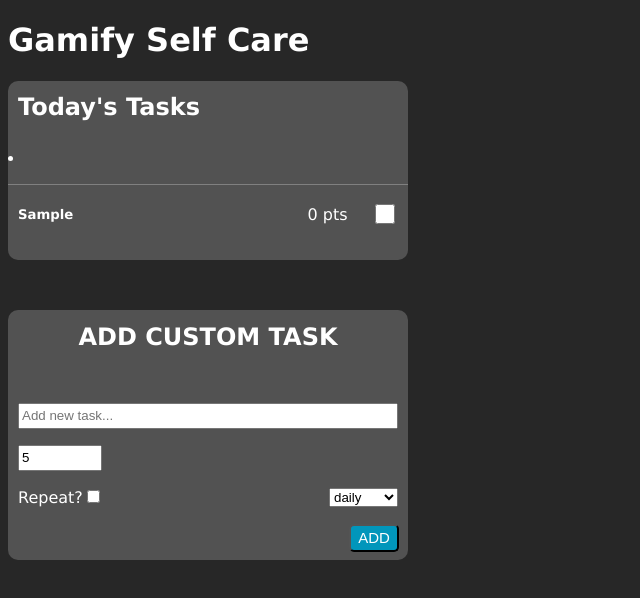
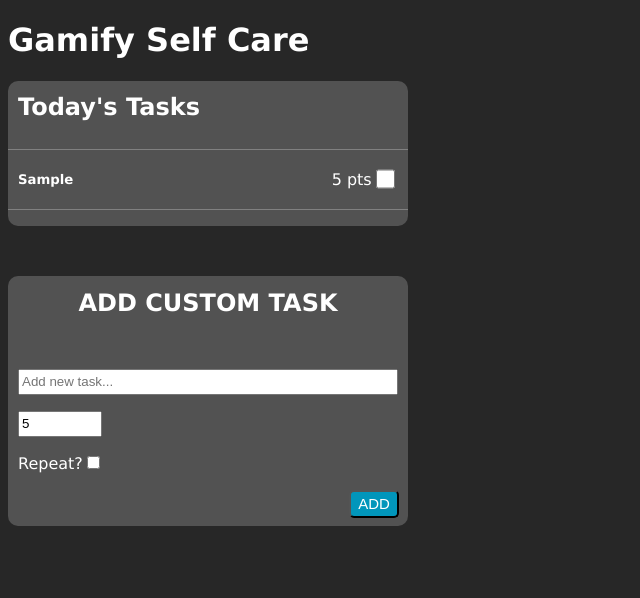
Before and after one commit to JoeHughes1/gamify-self-care, a React (Create React App) app: page / in a window 1280 px wide. Both pictures are taken after typing "Sample", "5" into the empty fields and a click on the button "ADD". Shown: the top 598 px of the page, without its empty margins (0-640 px from the left). Built offline with nearby package versions, Linux system fonts and the light colour scheme.

Commit message:
added points, repeatable, and frequency to Add Custom Task

```diff
--- a/src/App.js
+++ b/src/App.js
@@ -1,10 +1,16 @@
 import { useState } from "react";
 import React from "react";
+import CustomAddTask from "./CustomAddTask";
+import TaskList from "./TaskList";
 
 export default function App() {
 	const [tasks, setTasks] = useState([]);
 	const [taskName, setTaskName] = useState("");
+	const [points, setPoints] = useState(null);
+	const [repeat, setRepeat] = useState(false);
+	const [frequency, setFrequency] = useState("daily");
 
+	//handles submit button for CustomAddTask
 	function handleSubmitCustom(e) {
 		e.preventDefault();
 
@@ -12,9 +18,11 @@ export default function App() {
 			...tasks,
 			{
 				name: taskName,
-				points: 0,
+				points: points,
 				id: Date.now(),
 				complete: false,
+				repeat: repeat,
+				repeatFrequency: frequency,
 			},
 		]);
 
@@ -34,95 +42,14 @@ export default function App() {
 					onSubmit={handleSubmitCustom}
 					taskName={taskName}
 					setTaskName={setTaskName}
+					points={points}
+					setPoints={setPoints}
+					repeat={repeat}
+					setRepeat={setRepeat}
+					frequency={frequency}
+					setFrequency={setFrequency}
 				/>
 			</div>
 		</>
 	);
 }
-
-function TaskList({ tasks }) {
-	const initialTasks = [
-		{
-			id: 1,
-			name: "brush teeth",
-			points: 10,
-			repeats: true,
-			cycle: 0.5,
-			complete: false,
-		},
-		{
-			id: 2,
-			name: "wash face",
-			points: 10,
-			repeats: true,
-			cycle: 0.5,
-			complete: false,
-		},
-	];
-
-	const taskList = tasks.map((task) => (
-		<li key={task.id}>
-			<Task task={task} />
-		</li>
-	));
-
-	return (
-		<div>
-			<h2>Today's Tasks</h2>
-			{taskList}
-		</div>
-	);
-}
-
-function Task({ task }) {
-	return (
-		<ul
-			key={task.id}
-			className={
-				task.complete ? "task-list__task complete" : "task-list__task"
-			}
-		>
-			<h5>{task.name}</h5>
-			<p>{task.points} pts</p>
-			<input type="checkbox" className="task-list__task-checkbox"></input>
-		</ul>
-	);
-}
-
-function CustomAddTask({ onSubmit, taskName, setTaskName }) {
-	const repeat = true;
-
-	return (
-		<form onSubmit={onSubmit} className="custom-task-form">
-			<h2>ADD CUSTOM TASK</h2>
-			<input
-				type="text"
-				placeholder="Add new task..."
-				className="custom-task-form__name"
-				value={taskName}
-				onChange={(e) => setTaskName(e.target.value)}
-			></input>
-			<input
-				type="number"
-				placeholder="points"
-				className="custom-task-form__pts"
-			></input>
-
-			<span>
-				<p>
-					Repeat?<input type="checkbox"></input>
-				</p>
-				{repeat ? (
-					<select className="custom-task-form__repeat">
-						<option value="daily">daily</option>
-						<option value="weekly">weekly</option>
-						<option value="monthly">monthly</option>
-					</select>
-				) : (
-					""
-				)}
-			</span>
-			<button className="custom-task-form__submit">ADD</button>
-		</form>
-	);
-}
--- /dev/null
+++ b/src/CustomAddTask.js
@@ -0,0 +1,58 @@
+import React from "react";
+
+export default function CustomAddTask({
+	onSubmit,
+	taskName,
+	setTaskName,
+	points,
+	setPoints,
+	repeat,
+	setRepeat,
+	frequency,
+	setFrequency,
+}) {
+	return (
+		<form onSubmit={onSubmit} className="custom-task-form">
+			<h2>ADD CUSTOM TASK</h2>
+			<input
+				type="text"
+				placeholder="Add new task..."
+				className="custom-task-form__name"
+				value={taskName}
+				onChange={(e) => setTaskName(e.target.value)}
+			></input>
+			<input
+				type="number"
+				placeholder="points"
+				className="custom-task-form__pts"
+				value={points}
+				onChange={(e) => setPoints(e.target.value)}
+			></input>
+
+			<span>
+				<p>
+					Repeat?
+					<input
+						type="checkbox"
+						value={repeat}
+						onChange={() => setRepeat(!repeat)}
+					></input>
+				</p>
+				{repeat ? (
+					<select
+						className="custom-task-form__repeat"
+						value={frequency}
+						onChange={(e) => setFrequency(e.target.value)}
+					>
+						<option value="daily">daily</option>
+						<option value="weekly">weekly</option>
+						<option value="monthly">monthly</option>
+					</select>
+				) : (
+					<></>
+				)}
+			</span>
+			<button className="custom-task-form__submit">ADD</button>
+		</form>
+	);
+}
--- /dev/null
+++ b/src/Task.js
@@ -0,0 +1,30 @@
+import React, { useState } from "react";
+
+export default function Task({ task }) {
+	const [complete, setComplete] = useState(false);
+
+	return (
+		<ul
+			key={task.id}
+			className={
+				task.complete ? "task-list__task complete" : "task-list__task"
+			}
+		>
+			<h5>{task.name}</h5>
+			{task.repeat ? (
+				<p className="task-list__task-repeats">
+					repeats {task.repeatFrequency}
+				</p>
+			) : (
+				""
+			)}
+			<p className="task-list__task-pts">{task.points} pts</p>
+			<input
+				type="checkbox"
+				className="task-list__task-checkbox"
+				checked={complete}
+				onChange={() => setComplete(!complete)}
+			></input>
+		</ul>
+	);
+}
--- /dev/null
+++ b/src/TaskList.js
@@ -0,0 +1,17 @@
+import React from "react";
+import Task from "./Task";
+
+export default function TaskList({ tasks }) {
+	const taskList = tasks.map((task) => (
+		<li key={task.id}>
+			<Task task={task} />
+		</li>
+	));
+
+	return (
+		<div>
+			<h2>Today's Tasks</h2>
+			{taskList}
+		</div>
+	);
+}
--- a/src/index.css
+++ b/src/index.css
@@ -3,6 +3,10 @@ body {
 		"Lucida Sans Unicode", Geneva, Verdana, sans-serif;
 	background-color: rgb(39, 39, 39);
 	color: white;
+}
+
+li {
+	list-style: none;
 }
 
 /* TASK LIST */
@@ -31,6 +35,7 @@ body {
 	padding: 0px 10px;
 
 	border-top: 1px solid gray;
+	border-bottom: 1px solid gray;
 }
 
 .task-list__task h5 {
@@ -40,6 +45,19 @@ body {
 .task-list__task-checkbox {
 	width: 20px;
 	height: 20px;
+}
+
+.task-list__task-repeats {
+	position: relative;
+	font-size: 10px;
+	width: 120px;
+	right: 195px;
+	top: 12px;
+}
+
+.task-list__task-pts {
+	width: 100px;
+	text-align: right;
 }
 
 .complete {
```
